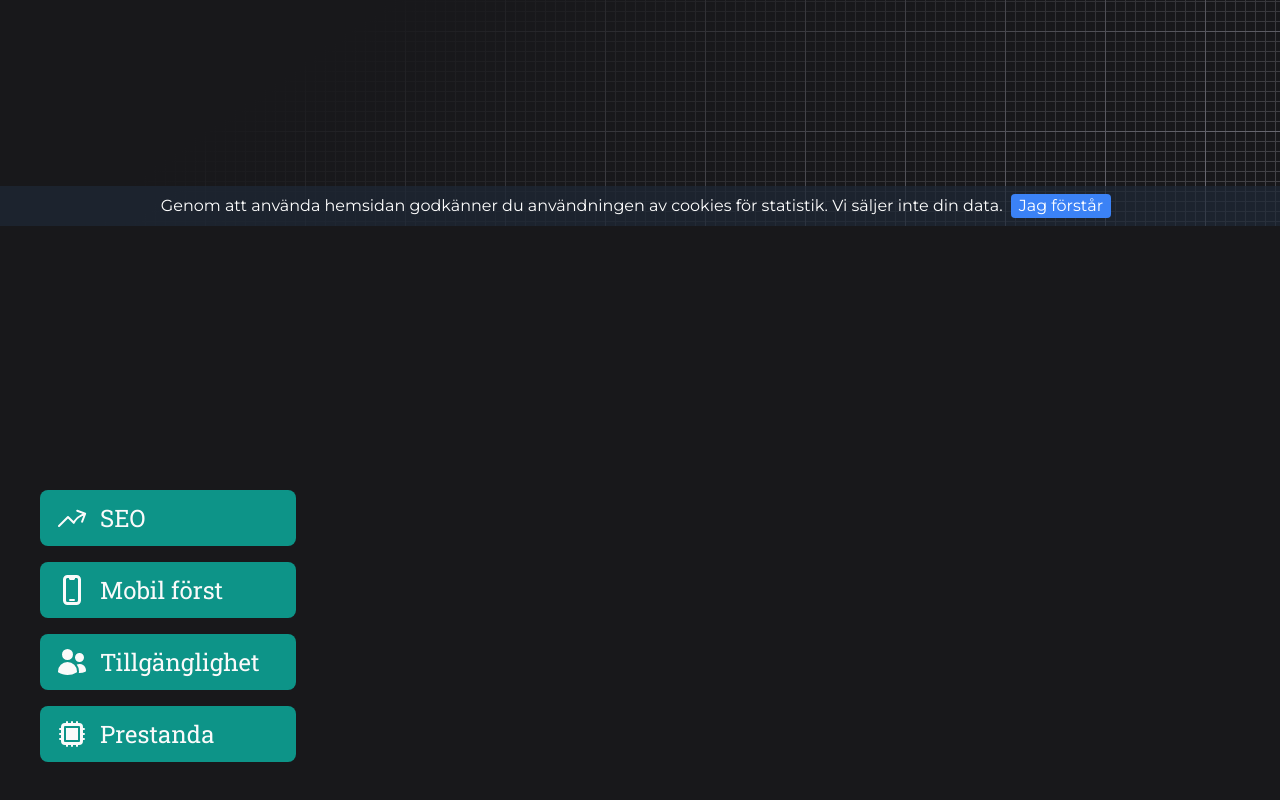
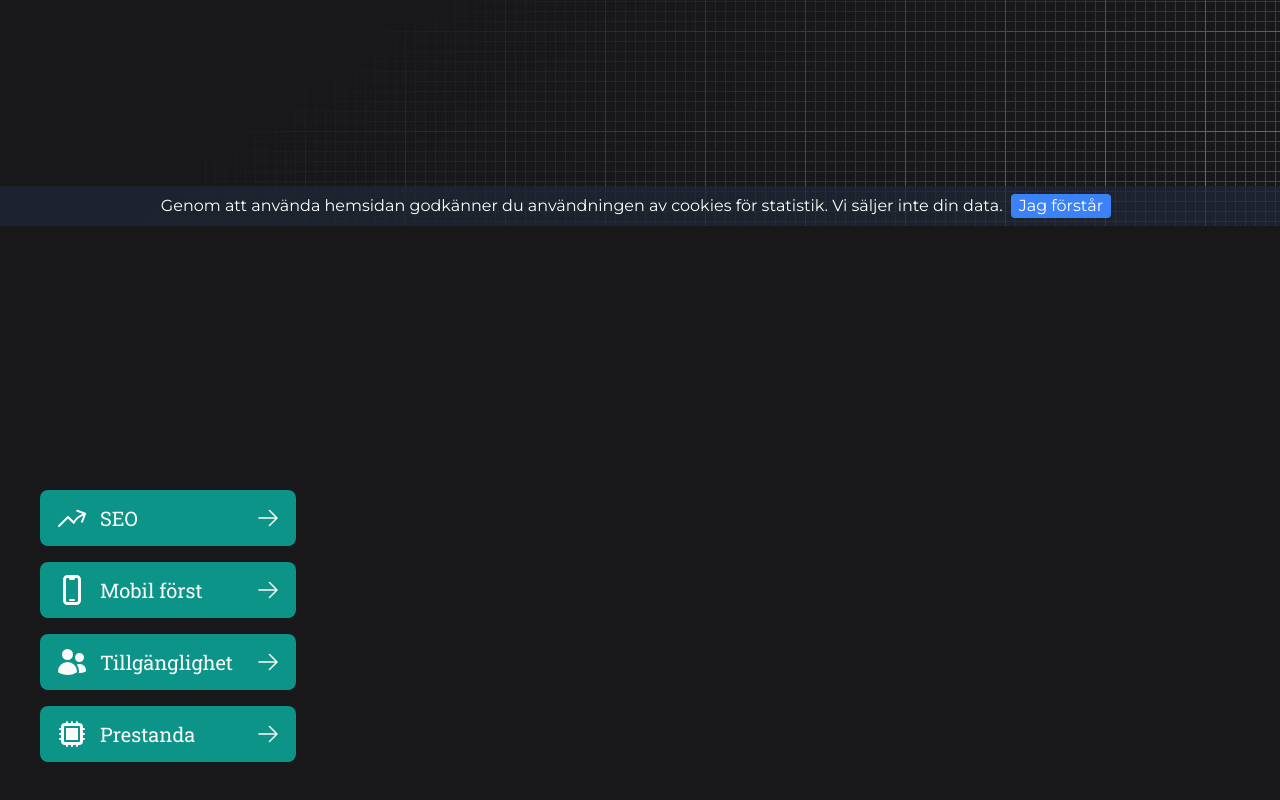
Before and after one commit to saile515/old-portfolio, a Next.js app: page / in a window 1280 px wide. Shown: the part 574-1374 px from the top of the page. Built offline with nearby package versions, Linux system fonts and the light colour scheme; no server answers.

Commit message:
Added arrows to info boxes

```diff
--- a/components/WhatWeDo.tsx
+++ b/components/WhatWeDo.tsx
@@ -1,4 +1,5 @@
 import {
+	ArrowRightIcon,
 	ArrowTrendingUpIcon,
 	CpuChipIcon,
 	DevicePhoneMobileIcon,
@@ -19,13 +20,18 @@ function InfoBox(props: {
 				if (props.activeIndex != props.index) props.setActiveIndex(props.index);
 				else props.setActiveIndex(null);
 			}}
-			className={`px-4 py-2 w-full sm:w-64 text-left text-2xl leading-10 font-title  bg-teal-400 dark:bg-teal-600 rounded-lg sm:hover:translate-x-2 transition-all flex items-center overflow-hidden ${
+			className={`px-4 py-2 w-full sm:w-64 text-left text-xl leading-10 font-title  bg-teal-400 dark:bg-teal-600 rounded-lg sm:hover:translate-x-2 transition-all flex items-center overflow-hidden ${
 				props.activeIndex == props.index ? "rounded-r-none !translate-x-4" : ""
 			} ${props.activeIndex !== null ? "w-16" : ""}`}>
 			{props.icon}
 			<span className={`ml-3 ${props.activeIndex !== null ? "hidden sm:inline" : ""}`}>
 				{props.item}
 			</span>
+			<ArrowRightIcon
+				className={`w-6 h-6 ml-auto transition-transform ${
+					props.activeIndex == props.index ? "rotate-180" : ""
+				}`}
+			/>
 		</button>
 	);
 }
```
